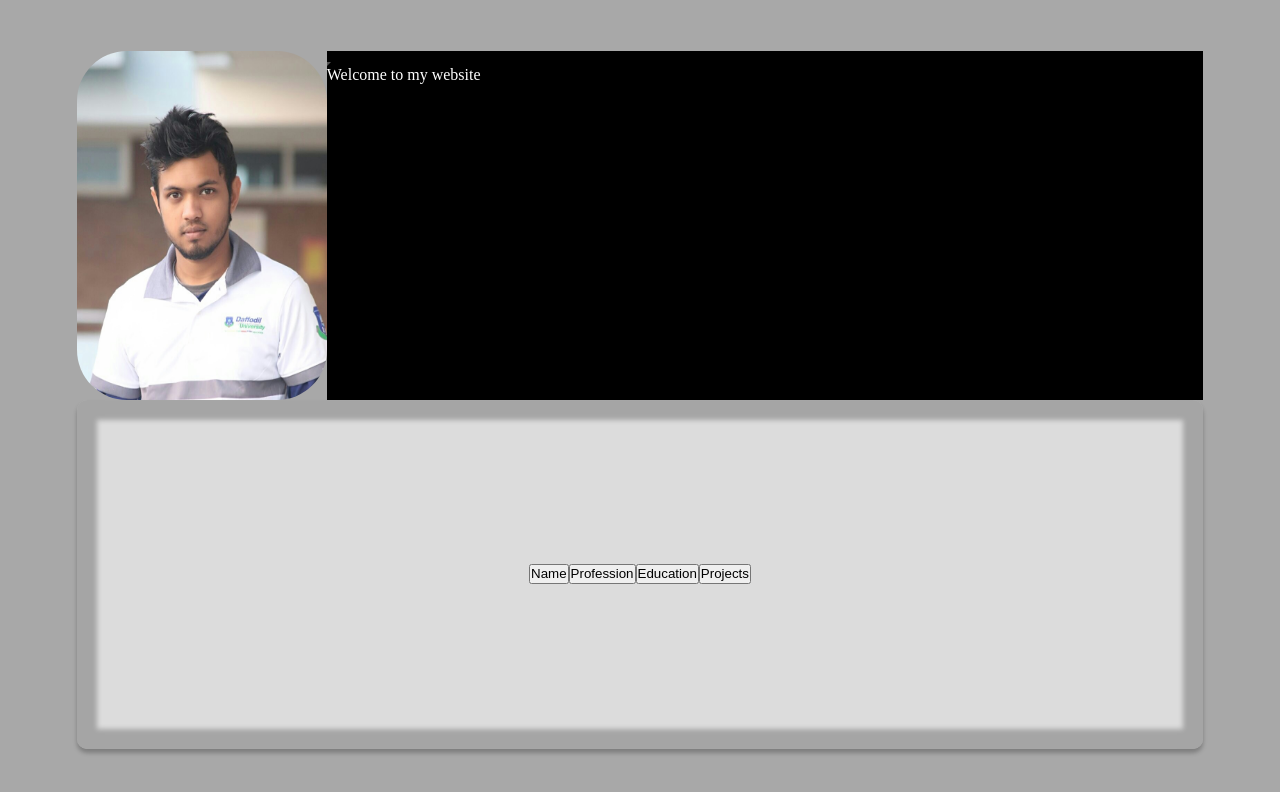
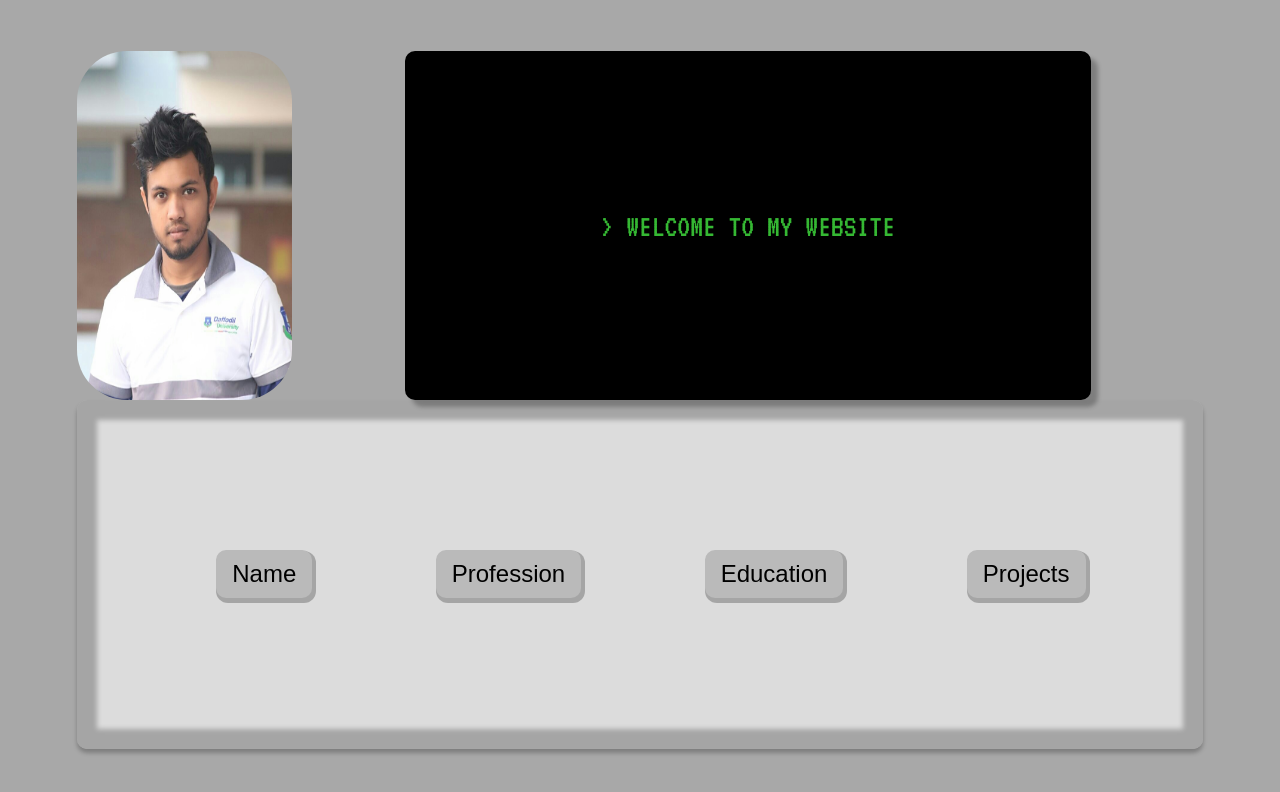
Before and after one commit to Sakkhor909/portfolio, a React (Create React App) app: page / in a window 1280 px wide. Shown: the top 792 px of the page. Built offline with nearby package versions, Linux system fonts and the light colour scheme.

Commit message:
design complete

```diff
--- a/public/index.html
+++ b/public/index.html
@@ -9,6 +9,12 @@
       content="The Portfolio website of Minhajur Rahman Sakkhor"
     />
     <title>Minhajur Rahman</title>
+    <link rel="preconnect" href="https://fonts.googleapis.com" />
+    <link rel="preconnect" href="https://fonts.gstatic.com" crossorigin />
+    <link
+      href="https://fonts.googleapis.com/css2?family=VT323&display=swap"
+      rel="stylesheet"
+    />
   </head>
   <body>
     <noscript>You need to enable JavaScript to run this Website.</noscript>
--- a/src/components/App.jsx
+++ b/src/components/App.jsx
@@ -1,6 +1,6 @@
 import React from 'react';
 import GlobalStyles from './styles/Global';
-import {Body, Container, Row, Monitor, ThemeSwitcher, MonitorMassage, Keyboard} from './styles/Styled';
+import {Body, Container, Row, Monitor, MonitorMassage, Keyboard} from './styles/Styled';
 import MyImage from './MyImage';
 import Button from './Button';
 
@@ -9,20 +9,19 @@ function App() {
         <>
         <GlobalStyles />
         <Body>
-            <Container className={`container`}>
+            <Container>
                 <Row>
                 <MyImage/>
                 <Monitor>
-                  <ThemeSwitcher></ThemeSwitcher>
-                  <MonitorMassage>Welcome to my website</MonitorMassage>
-               </Monitor>
+                  <MonitorMassage>&gt; Welcome to my website</MonitorMassage>
+                </Monitor>
                 </Row>
               <Keyboard>
                <Button Text="Name" />
                <Button Text="Profession" />
                <Button Text="Education" />
                <Button Text="Projects" />
-            </Keyboard>
+              </Keyboard>
             </Container>
         </Body>
         </>
--- a/src/components/Button.jsx
+++ b/src/components/Button.jsx
@@ -1,9 +1,8 @@
-import React from 'react'
+import React from "react";
+import { KeyButton } from "./styles/Styled";
 
-function Buttons({Text}) {
-    return (
-       <button>{Text}</button>
-    )
+function Buttons({ Text }) {
+  return <KeyButton>{Text}</KeyButton>;
 }
 
 export default Buttons;
--- a/src/components/MyImage.jsx
+++ b/src/components/MyImage.jsx
@@ -1,9 +1,10 @@
 import React from 'react';
 import { MyImageCSS } from './styles/Styled';
+import Image from '../assets/images/MyImage.jpg';
 
 function MyImage() {
     return (
-        <MyImageCSS src="./assets/images/MyImage.jpg" alt="My Image" />
+        <MyImageCSS src={Image} alt="My Image" />
     )
 }
 
--- a/src/components/styles/Global.js
+++ b/src/components/styles/Global.js
@@ -14,6 +14,11 @@ const GlobalStyles = createGlobalStyle`
 
 
 
+body {
+  font-family: 'VT323', monospace;
+  text-transform: uppercase;
+  font-size: 4vmin;
+}
 
 `;
 
--- a/src/components/styles/Styled.js
+++ b/src/components/styles/Styled.js
@@ -3,7 +3,7 @@ import styled from "styled-components";
 export const Body = styled.body`
   width: 100%;
   height: 100vh;
-     background-color: ${({theme}) => theme.color.BodyColor };
+  background-color: ${({ theme }) => theme.color.BodyColor};
   padding: 4% 6%;
 `;
 
@@ -15,34 +15,84 @@ export const Container = styled.div`
 export const Row = styled.div`
   display: flex;
   height: 50%;
+  @media only screen and (max-width: 750px) {
+    flex-direction: column;
+    align-items: center;
+    margin-bottom: 20%;
+  }
 `;
 
 export const MyImageCSS = styled.img`
-     width: 20%;
-     min-width: 250px;
+  width: 22%;
+  min-width: 200px;
   border-radius: 50px;
 `;
 
 export const Monitor = styled.div`
-     width: 80%;
-     background-color: black;
+  width: 70%;
+  margin: 0% 10%;
+  background: #000000;
+  box-shadow: 7px 7px 4px rgba(0, 0, 0, 0.25);
+  border-radius: 10px;
+  display: flex;
+  align-items: center;
+  justify-content: center;
+  @media only screen and (max-width: 750px) {
+    width: 100%;
+    min-height: 25vh;
+    margin-top: -20%;
+  }
 `;
 
-export const ThemeSwitcher = styled.button`
-     background-color: green;
-`;
-
-export const MonitorMassage = styled.div`
-     color: white;
+export const MonitorMassage = styled.h1`
+  color: #35b833;
+  font-size: 4vmin;
+  font-weight: normal;
+  user-select: none;
 `;
 
 export const Keyboard = styled.div`
   width: 100%;
   height: 50%;
   display: flex;
-     justify-content: center;
+  flex-wrap: wrap;
+  justify-content: space-evenly;
   align-items: center;
   background: rgba(255, 255, 255, 0.6);
-     box-shadow: 0px 4px 4px rgba(0, 0, 0, 0.25), inset 0px 0px 5px 20px rgba(0, 0, 0, 0.25);
+  box-shadow: 0px 4px 4px rgba(0, 0, 0, 0.25),
+    inset 0px 0px 5px 20px rgba(0, 0, 0, 0.25);
   border-radius: 10px;
+  padding: 1rem;
+  @media only screen and (max-width: 750px) {
+    height: 30vh;
+  }
 `;
+
+export const KeyButton = styled.button`
+  background: #bababa;
+  box-shadow: 2px 3px 0px 2px rgb(0 0 0 / 25%);
+  text-align: center;
+  padding: 1rem;
+  border-radius: 10px;
+  margin-left: 2%;
+  cursor: pointer;
+  font-size: 1.5rem;
+  transition: 0.3s;
+  outline: none;
+  border: none;
+  &:hover,
+  :focus {
+    color: #35b833;
+    background: rgba(255, 255, 255, 0.6);
+    transform: translateY(-5px);
+    box-shadow: 4px 6px 0px 2px rgb(0 0 0 / 25%);
+  }
+  &:active {
+    transform: translateY(5px);
+    box-shadow: 1px 2px 0px 2px rgb(0 0 0 / 25%);
+  }
+  @media only screen and (max-width: 750px) {
+    font-size: 1rem;
+    margin-left: 4%;
+  }
+`;
```
Also changed, not shown: package.json (+18 -18 lines), src/assets/images/MyImage.jpg (renamed from public/assets/images/MyImage.jpg). Lines whose indentation alone changed are shown as unchanged.
